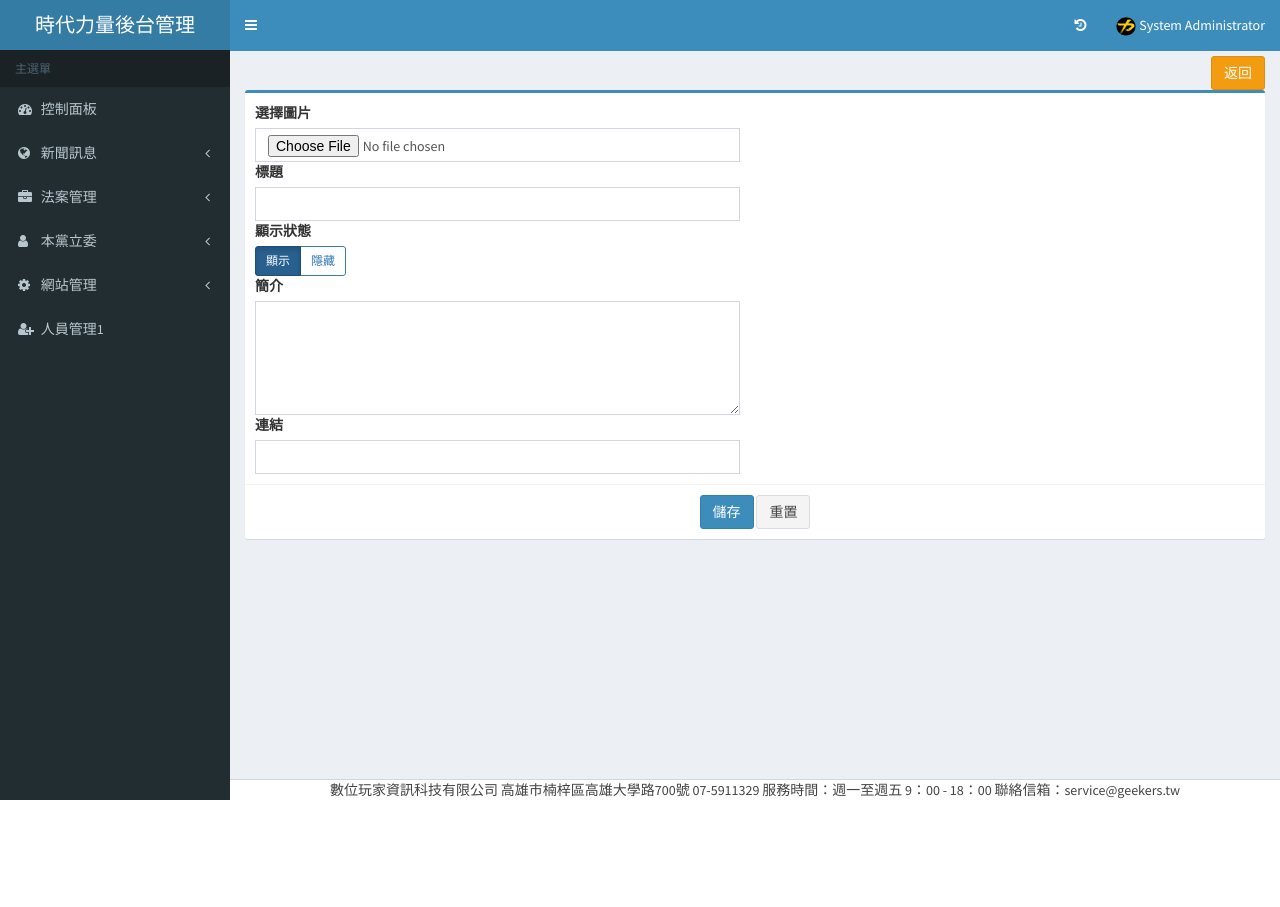
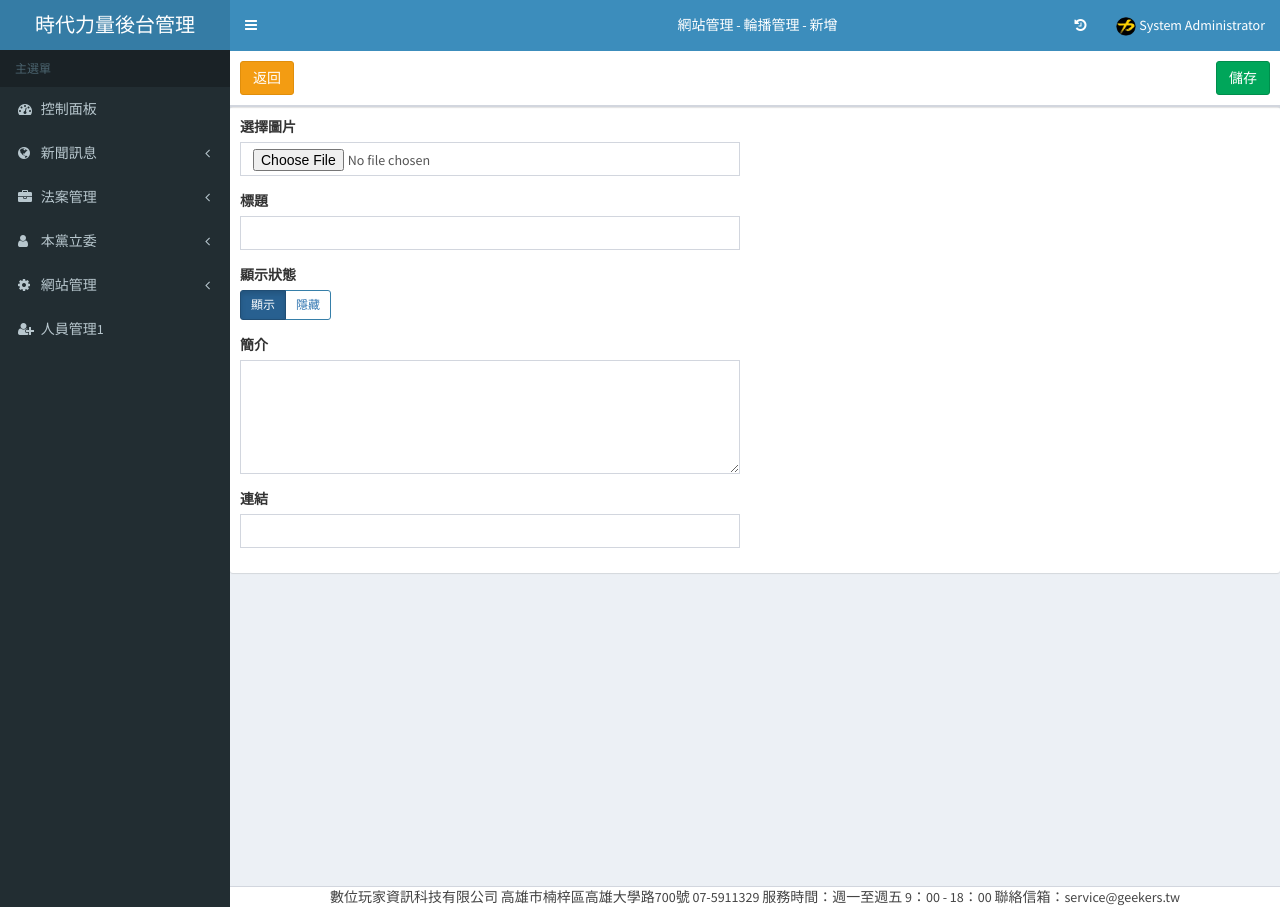
Before and after one commit to cariskao/npp, a CodeIgniter app: page /npp_ci/website/carouselAddSend in a window 1280 px wide. Before the commit the page ends 800 px from the top, so only its background shows below. Run offline with CodeIgniter, Linux system fonts and the light colour scheme; a user stored in the database is signed in; some libraries are stand-ins or nearby versions.

Commit message:
fix版面和移動submit位置
-fix 標題列跟功能列的fixed位置(新聞訊息 輪播管理 人員管理)
-submit移到跟返回鍵的位置一樣

```diff
--- a/application/controllers/User.php
+++ b/application/controllers/User.php
@@ -95,7 +95,8 @@ class User extends BaseController
         } else {
             $data['roles'] = $this->user_model->getUserRoles();
 
-            $this->global['pageTitle'] = '新增人員資料';
+            // $this->global['pageTitle'] = '新增人員資料';
+            $this->global['navTitle'] = '新增人員資料';
 
             $this->loadViews("addNew", $this->global, $data, NULL);
         }
@@ -248,7 +249,8 @@ class User extends BaseController
             $data['roles'] = $this->user_model->getUserRoles();
             $data['userInfo'] = $this->user_model->getUserInfo($userId);
 
-            $this->global['pageTitle'] = '編輯人員資料';
+            // $this->global['pageTitle'] = '編輯人員資料';
+            $this->global['navTitle'] = '編輯人員資料';
 
             $this->loadViews("editOld", $this->global, $data, NULL);
         }
--- a/application/controllers/Website.php
+++ b/application/controllers/Website.php
@@ -208,6 +208,7 @@ class Website extends BaseController
 	// 輪播
 	function carouselAdds()
 	{
+		$this->global['navTitle'] = '網站管理 - 輪播管理 - 新增';
 		$this->loadViews("carouselAdds", $this->global, NULL);
 	}
 
--- a/application/views/carouselAdds.php
+++ b/application/views/carouselAdds.php
@@ -1,23 +1,29 @@
 <div class="content-wrapper">
-	<!-- Content Header (Page header) -->
-	<section class="content-header title-on-top">
-		<h1>網站管理 - 輪播管理 - 新增</h1>
-	</section>
-
-	<section class="content">
+	<!-- <section class="content"> -->
+	<section>
+		<div class="functoin-on-top" style="margin-top:51.45px;width:100%">
 			<div class="row">
-			<div class="col-xs-12 text-right">
+				<div class="col-xs-12">
+					<div class="box" style="border-top:none;border-radius:0">
+						<div class="box-header" style="border-bottom:2px solid #d2d6de;">
+							<div class="row">
+								<div class="col-xs-12">
 									<div class="form-group">
 										<a class="btn btn-warning" href="<?php echo base_url('website/carouselLists'); ?>">返回</a>
 									</div>
 								</div>
 							</div>
+						</div><!-- /.box-header -->
+					</div>
+				</div>
+			</div>
+		</div>
+		<div class="add-fixed-top-css" style="border-top:none;">
 			<div class="row">
 				<!-- left column -->
 				<div class="col-md-12">
 					<!-- general form elements -->
-
-				<div class="box box-primary">
+					<div class="box box-primary" style="border:none;">
 						<!-- form start -->
 						<!--  enctype="multipart/form-data"記得加 -->
 						<form role="form" action="<?php echo base_url('website/carouselAddSend'); ?>" method="post" id="" role="form" enctype="multipart/form-data">
@@ -72,11 +78,7 @@
 									</div>
 								</div>
 							</div><!-- /.box-body -->
-
-						<div class="box-footer seat" style="text-align:center">
-							<input type="submit" class="btn btn-primary" value="儲存" />
-							<input type="reset" class="btn btn-default" value="重置" />
-						</div>
+							<input type="submit" class="btn btn-success submit-pos" value="儲存" />
 						</form>
 					</div>
 				</div>
@@ -129,6 +131,10 @@
 				<?php } ?>
 
 				<style>
+					.box-body>div {
+						margin-bottom: 15px;
+					}
+
 					#radioBtn .notActive {
 						color: #3276b1;
 						background-color: #fff;
@@ -156,8 +162,19 @@
 							left: 0;
 						}
 					}
+
+					.add-fixed-top-css {
+						margin-top: 107.45px;
+					}
+
+					@media (max-width: 767px) {
+						.add-fixed-top-css {
+							margin-top: 57.45px;
+						}
+					}
 				</style>
 				<!-- <?php echo validation_errors('<div id="alert-error" class="alert-absoulte alert alert-danger alert-dismissable">', ' <button type="button" class="close" data-dismiss="alert" aria-hidden="true">×</button></div>'); ?> -->
 			</div>
+		</div>
 	</section>
 </div>
--- a/application/views/includes/footer.php
+++ b/application/views/includes/footer.php
@@ -9,7 +9,7 @@
 <script type="text/javascript">
   var $titleTop = $('.nav.navbar-nav li.title-on-top');
   var $halfWidth = $titleTop.width() / 2;
-  console.log('$halfWidth', $halfWidth);
+  // console.log('$halfWidth', $halfWidth);
 
   $titleTop.css({
     right: 'calc(50% - ' + $halfWidth + 'px)', //記得「-」號右邊要空一格
--- a/application/views/includes/header.php
+++ b/application/views/includes/header.php
@@ -18,7 +18,14 @@
 		folder instead of downloading all of them to reduce the load. -->
 	<link href="<?php echo base_url(); ?>assets/dist/css/skins/_all-skins.min.css" rel="stylesheet" type="text/css" />
 	<style>
-		/* nav navbar-nav */
+		.submit-pos {
+			position: fixed;
+			right: 0px;
+			top: 51.45px;
+			z-index: 2;
+			margin: 10px
+		}
+
 		.hover-bg:hover {
 			color: white !important;
 			background-color: #3C8DBC !important;
@@ -29,12 +36,6 @@
 			margin-bottom: 0;
 		}
 
-		.functoin-on-top {
-			position: fixed;
-			z-index: 1;
-			top: 0;
-		}
-
 		.treeview-menu li {
 			padding-left: 30px;
 		}
@@ -42,6 +43,12 @@
 		.error {
 			color: red;
 			font-weight: normal;
+		}
+
+		.functoin-on-top {
+			position: fixed;
+			z-index: 1;
+			top: 0;
 		}
 	</style>
 	<script src="<?php echo base_url(); ?>assets/bower_components/jquery/dist/jquery.js"></script>
```
Also changed, not shown: application/views/addNew.php (+6 -9 lines), application/views/carouselLists.php (+16 -2 lines), application/views/editOld.php (+6 -16 lines), application/views/newsLists.php (+18 -2 lines), application/views/tagLists.php (+17 -2 lines), application/views/users.php (+18 -2 lines). Lines whose indentation alone changed are shown as unchanged.
